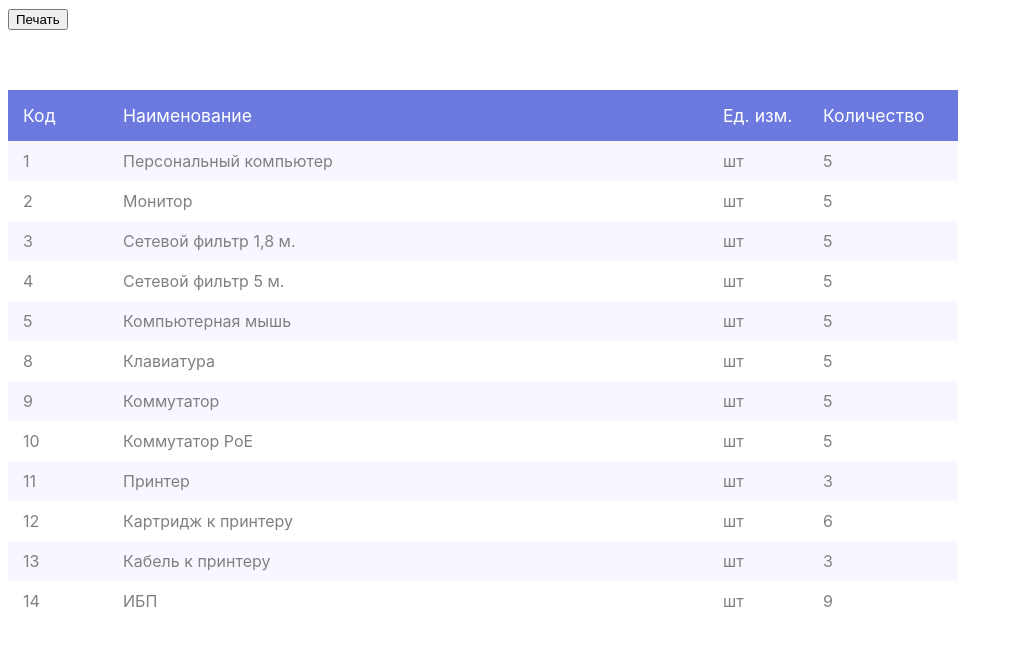
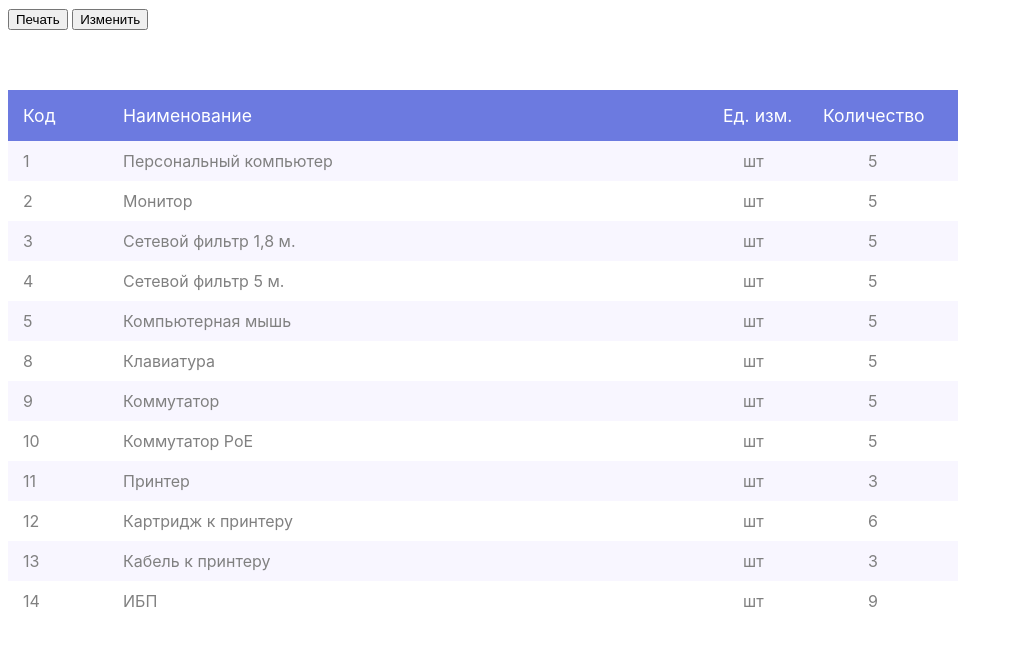
Before and after one commit to alex1991-ha/sklad_shops, a PHP site: page / in a window 1280 px wide. Shown: the top 646 px of the page, without its empty margins (0-1013 px from the left). Run offline with PHP 8.4, Linux system fonts and the light colour scheme; data comes from the database, SQL or seed files in the repository.

Commit message:
27_12_2023

```diff
--- a/Classes.php
+++ b/Classes.php
@@ -3,12 +3,14 @@ class Table
 {
 	function output_data($number, $product, $Quantity)
 	{
-		print '
+		echo '
 			<tr>
         	<td>' . $number . '</td>
         	<td>' . $product . '</td>
-        	<td>шт</td>
-        	<td>' . $Quantity . '</td>
+        	<td id="centerUnits">шт</td>
+            <td id="centerQuantity">' . $Quantity . '</td>
+
       		</tr>';
 	}
 }
+// <td id="centerQuantity"><input type="button" value="-">' . $Quantity . '<input type="button" value="+"></td>
--- a/index.php
+++ b/index.php
@@ -16,6 +16,15 @@ require('Classes.php');
 <body>
   <div>
     <input type="button" onclick="window.print()" value="Печать">
+    <input type="button" id="buttonCange" value="Изменить" onclick="change()">
+    <script>
+      function change() {
+        let input = document.createElement("input");
+        input.type = "button";
+        input.value = "Применить";
+        // document.body.append(input);
+}
+      </script>
   </div>
   <br>
   <br>
--- /dev/null
+++ b/script.js
@@ -0,0 +1,5 @@
+// function change() {
+//   let input = document.createElement("input");
+//   input.type = "button";
+//   input.value = "Применить";
+// }
--- a/style.css
+++ b/style.css
@@ -42,6 +42,7 @@ th:last-child {
 td {
   padding-top: 10px;
   padding-bottom: 10px;
+  /* background: #808080; */
   color: #808080;
 }
 
@@ -50,6 +51,9 @@ tr:nth-child(even) td {
 }
 
 @media print {
+  head {
+    visibility: hidden;
+  }
   body {
     visibility: hidden;
   }
@@ -57,3 +61,13 @@ tr:nth-child(even) td {
     visibility: visible;
   }
 }
+
+#centerQuantity {
+  display: block;
+  padding-left: 60px;
+}
+
+#centerUnits {
+  display: block;
+  padding-left: 35px;
+}
```
Lines whose indentation alone changed are shown as unchanged.
